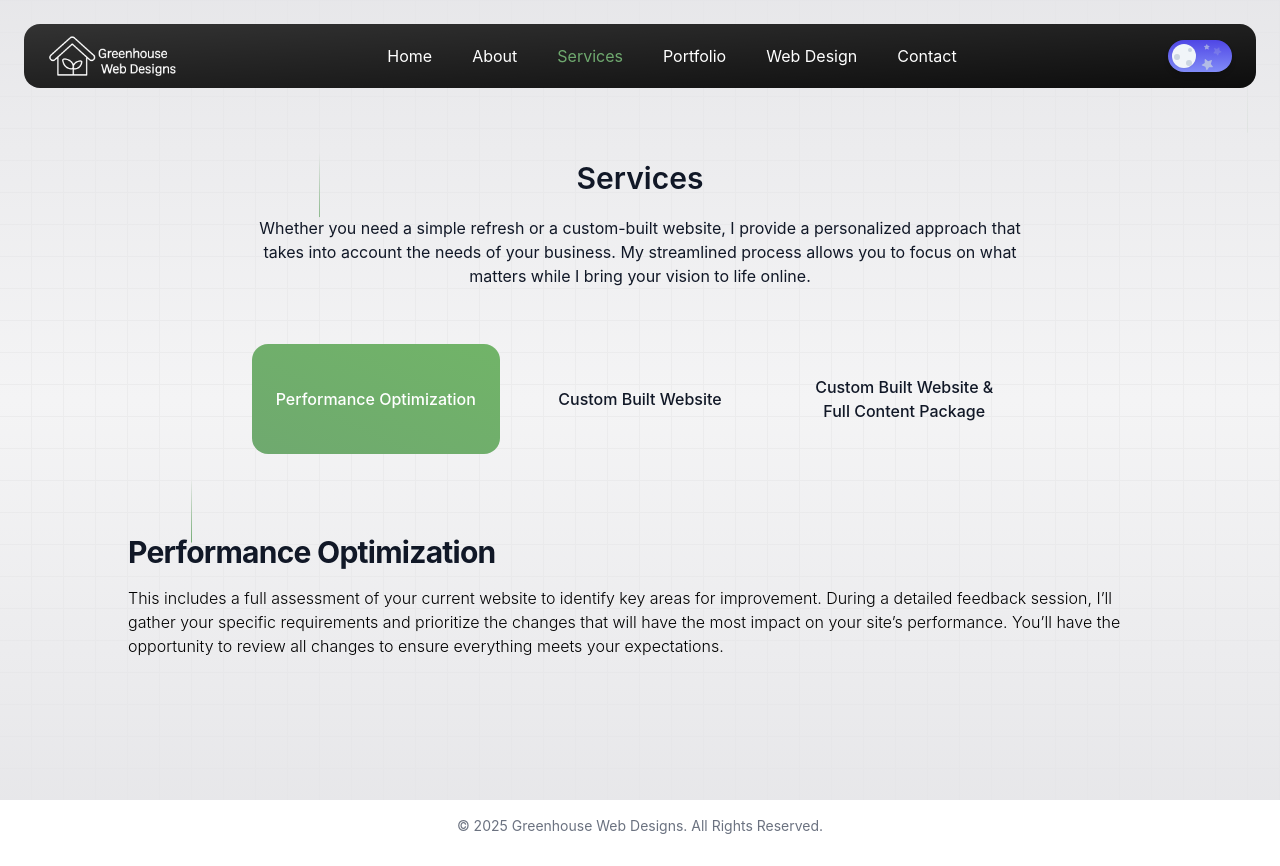
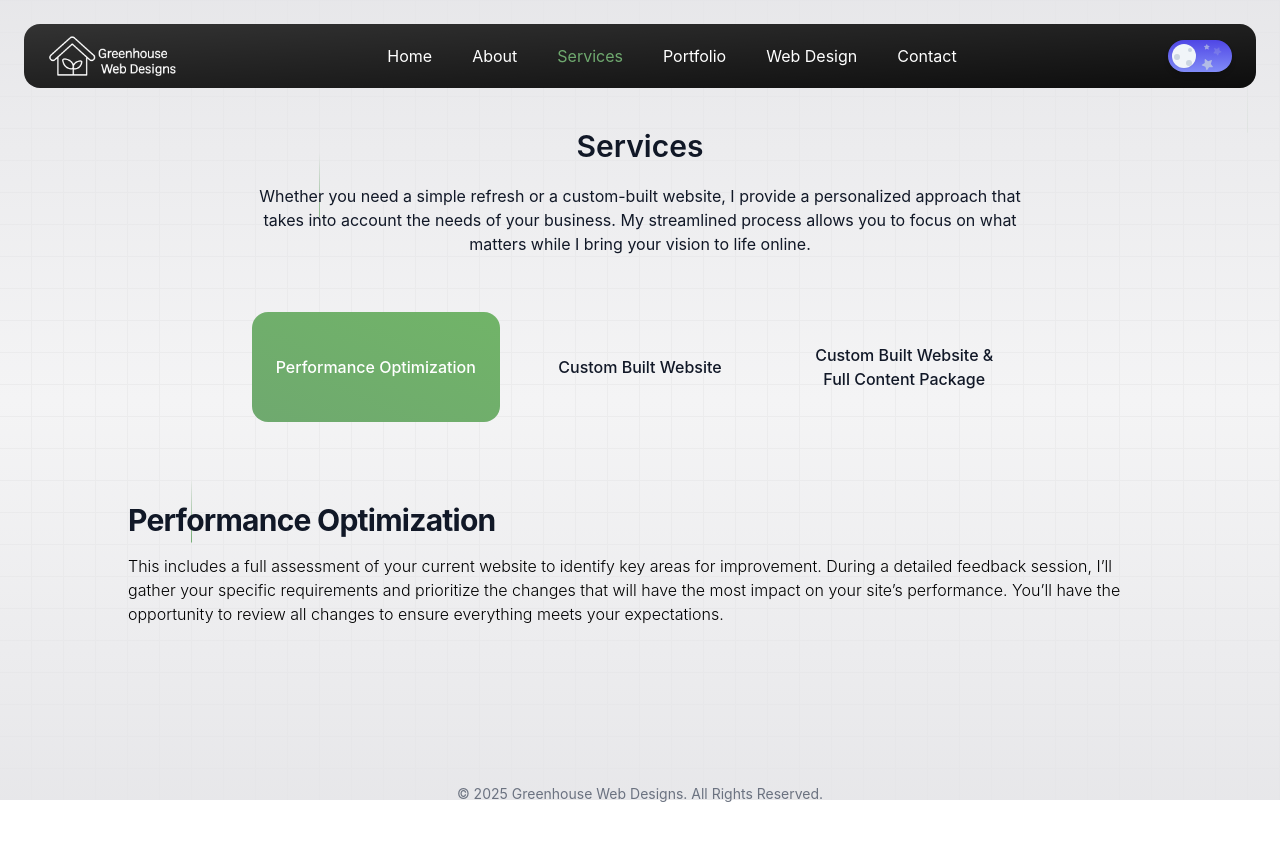
Before and after one commit to jacobadam/jacobadamdeveloper, a React (Create React App) app: page /services in a window 1280 px wide. After the commit the page ends 834 px from the top, so only its background shows below. Built offline with nearby package versions, Linux system fonts and the light colour scheme.

Commit message:
update clamp rem

```diff
--- a/src/About.jsx
+++ b/src/About.jsx
@@ -3,7 +3,7 @@ import React from "react";
 export default function About() {
   return (
     <section
-      className="py-24 relative"
+      className="py-16 relative"
       style={{
         paddingTop: "clamp(8rem, 10vw, 8rem)",
         minHeight: "calc(100vh - clamp(4rem, 10vw, 8rem))",
--- a/src/Portfolio.jsx
+++ b/src/Portfolio.jsx
@@ -5,7 +5,7 @@ export default function Portfolio() {
     <section
       className="pt-4 sm:pt-8 pb-20 relative bg-transparent flex-grow"
       style={{
-        paddingTop: "clamp(10rem, 10vw, 8rem)",
+        paddingTop: "clamp(8rem, 10vw, 8rem)",
         minHeight: "calc(100vh - clamp(4rem, 10vw, 8rem))",
       }}
     >
--- a/src/Services.jsx
+++ b/src/Services.jsx
@@ -11,7 +11,7 @@ export default function Services() {
     <section
       className="pt-4 sm:pt-8 pb-20 relative bg-transparent flex-grow"
       style={{
-        paddingTop: "clamp(10rem, 10vw, 8rem)",
+        paddingTop: "clamp(8rem, 10vw, 8rem)",
         minHeight: "calc(100vh - clamp(4rem, 10vw, 8rem))",
       }}
     >
```
